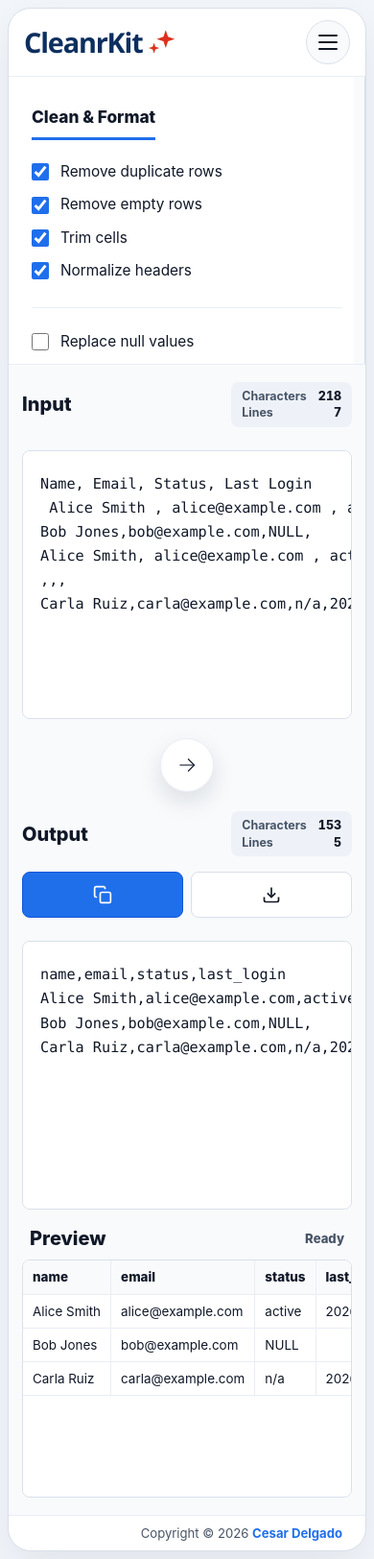
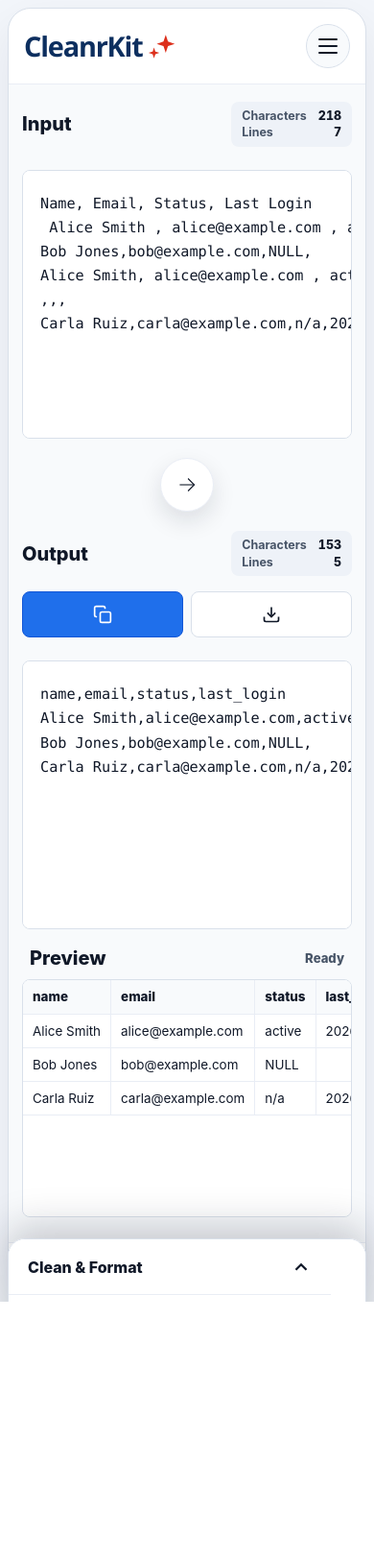
Before and after one commit to cesardevgado/CleanrKit, a Flask app: page /csv in a window 390 px wide. Shown: the whole page at 96% size. After the commit the page ends 1356 px from the top, so only its background shows below. Run offline with Flask 3, Linux system fonts and the light colour scheme.

Commit message:
Add mobile formatting options bottom sheet

```diff
--- a/static/css/style.css
+++ b/static/css/style.css
@@ -2228,7 +2228,8 @@
 }
 
 .mobile-menu-toggle,
-.suite-hero-start {
+.suite-hero-start,
+.sidebar-toggle {
   display: none;
 }
 
@@ -2461,6 +2462,82 @@
     padding-right: 14px;
   }
 
+  .shell {
+    display: block;
+  }
+
+  .sidebar {
+    position: fixed;
+    z-index: 50;
+    left: 8px;
+    right: 8px;
+    bottom: max(8px, env(safe-area-inset-bottom));
+    width: auto;
+    height: min(72dvh, 620px);
+    max-height: none;
+    display: block;
+    padding: 0 18px 24px;
+    overflow-x: hidden;
+    overflow-y: auto;
+    overscroll-behavior: contain;
+    border: 1px solid var(--border);
+    border-radius: 18px;
+    background: var(--panel);
+    box-shadow: 0 -12px 40px rgba(16, 24, 40, 0.22);
+    scrollbar-gutter: auto;
+    transform: translateY(calc(100% - 58px));
+    transition: transform 220ms ease;
+  }
+
+  .sidebar.sidebar-open {
+    transform: translateY(0);
+  }
+
+  .sidebar > h2 {
+    display: none;
+  }
+
+  .sidebar-toggle {
+    position: sticky;
+    z-index: 2;
+    top: 0;
+    width: calc(100% + 36px);
+    height: 58px;
+    display: flex;
+    align-items: center;
+    justify-content: space-between;
+    margin: 0 -18px 22px;
+    padding: 0 20px;
+    border: 0;
+    border-bottom: 1px solid var(--line);
+    border-radius: 17px 17px 0 0;
+    background: var(--panel);
+    color: var(--text);
+    font-size: 1rem;
+    font-weight: 800;
+    cursor: pointer;
+  }
+
+  .sidebar-toggle:hover {
+    background: var(--panel);
+  }
+
+  .sidebar-toggle svg {
+    width: 22px;
+    height: 22px;
+    flex: 0 0 auto;
+    stroke-width: 2.5;
+    transition: transform 220ms ease;
+  }
+
+  .sidebar-open .sidebar-toggle svg {
+    transform: rotate(180deg);
+  }
+
+  :root.dark .sidebar {
+    box-shadow: 0 -12px 42px rgba(0, 0, 0, 0.48);
+  }
+
   .pane-header,
   .pane-actions,
   .bottom-actions {
--- /dev/null
+++ b/templates/_sidebar_toggle.html
@@ -0,0 +1,6 @@
+<button class="sidebar-toggle" type="button" aria-expanded="false">
+    <span>Clean &amp; Format</span>
+    <svg viewBox="0 0 24 24" fill="none" stroke="currentColor" aria-hidden="true">
+        <path d="m6 15 6-6 6 6"></path>
+    </svg>
+</button>
--- a/templates/csvscrubber.html
+++ b/templates/csvscrubber.html
@@ -45,6 +45,7 @@
         <div class="shell">
             <aside class="sidebar" aria-label="CSV options">
                 <h2>Clean &amp; Format</h2>
+                {% include "_sidebar_toggle.html" %}
 
                 <div class="option-list">
                     <div class="option-row">
--- a/templates/htmlscrubber.html
+++ b/templates/htmlscrubber.html
@@ -45,6 +45,7 @@
         <div class="shell">
             <aside class="sidebar" aria-label="HTML options">
                 <h2>Clean &amp; Format</h2>
+                {% include "_sidebar_toggle.html" %}
 
                 <div class="option-list">
                     <div class="option-row">
--- a/templates/index.html
+++ b/templates/index.html
@@ -45,6 +45,7 @@
         <div class="shell">
             <aside class="sidebar" aria-label="Formatting options">
                 <h2>Clean &amp; Format</h2>
+                {% include "_sidebar_toggle.html" %}
 
                 <div class="option-list">
                     <div class="option-row">
--- a/templates/jsonscrubber.html
+++ b/templates/jsonscrubber.html
@@ -45,6 +45,7 @@
         <div class="shell">
             <aside class="sidebar" aria-label="JSON options">
                 <h2>Clean &amp; Format</h2>
+                {% include "_sidebar_toggle.html" %}
 
                 <div class="option-list format-mode" aria-label="Format mode">
                     <h3 class="option-group-title">Format Mode</h3>
--- a/templates/markdownscrubber.html
+++ b/templates/markdownscrubber.html
@@ -46,6 +46,7 @@
         <div class="shell">
             <aside class="sidebar" aria-label="Markdown options">
                 <h2>Clean &amp; Format</h2>
+                {% include "_sidebar_toggle.html" %}
 
                 <div class="option-list">
                     <div class="option-row">
--- a/templates/sqlscrubber.html
+++ b/templates/sqlscrubber.html
@@ -45,6 +45,7 @@
         <div class="shell">
             <aside class="sidebar" aria-label="SQL options">
                 <h2>Clean &amp; Format</h2>
+                {% include "_sidebar_toggle.html" %}
 
                 <div class="option-list">
                     <div class="option-row">
```
Also changed, not shown: static/js/theme.js (+40 -0 lines).
